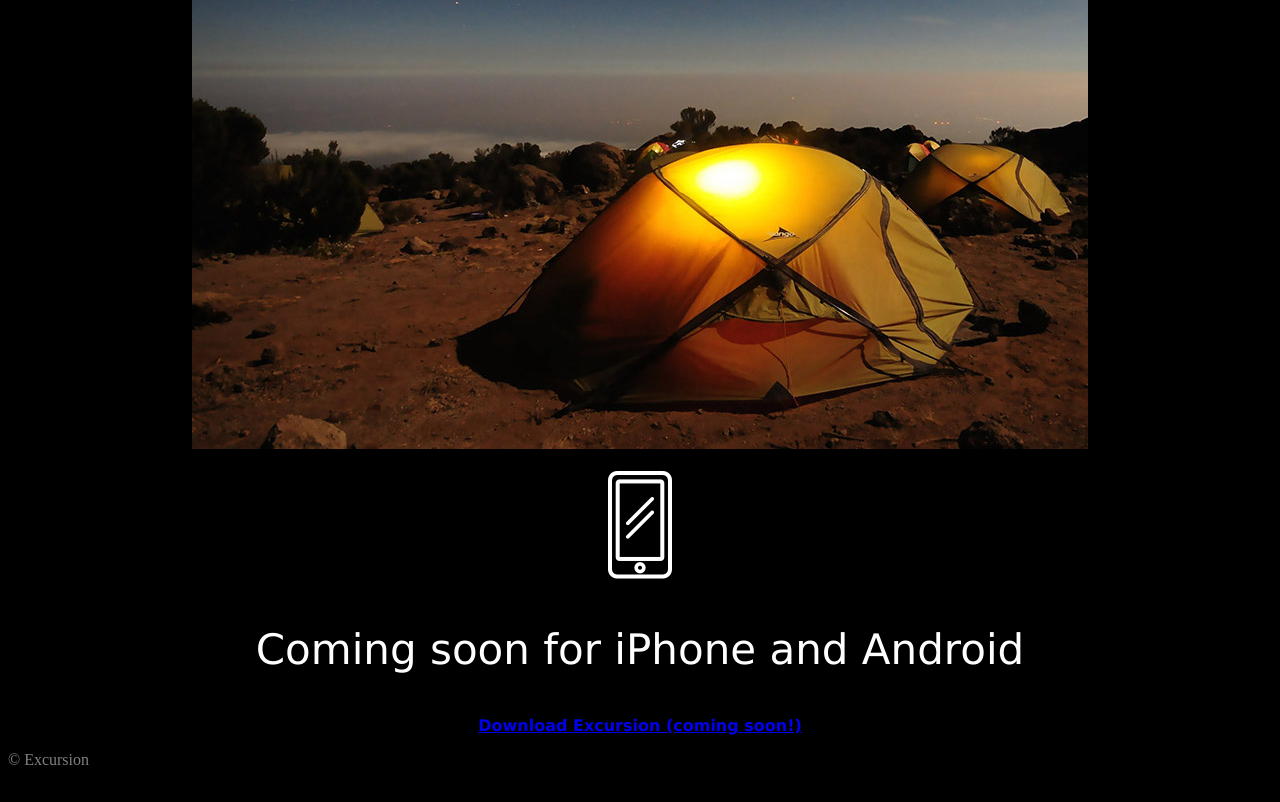
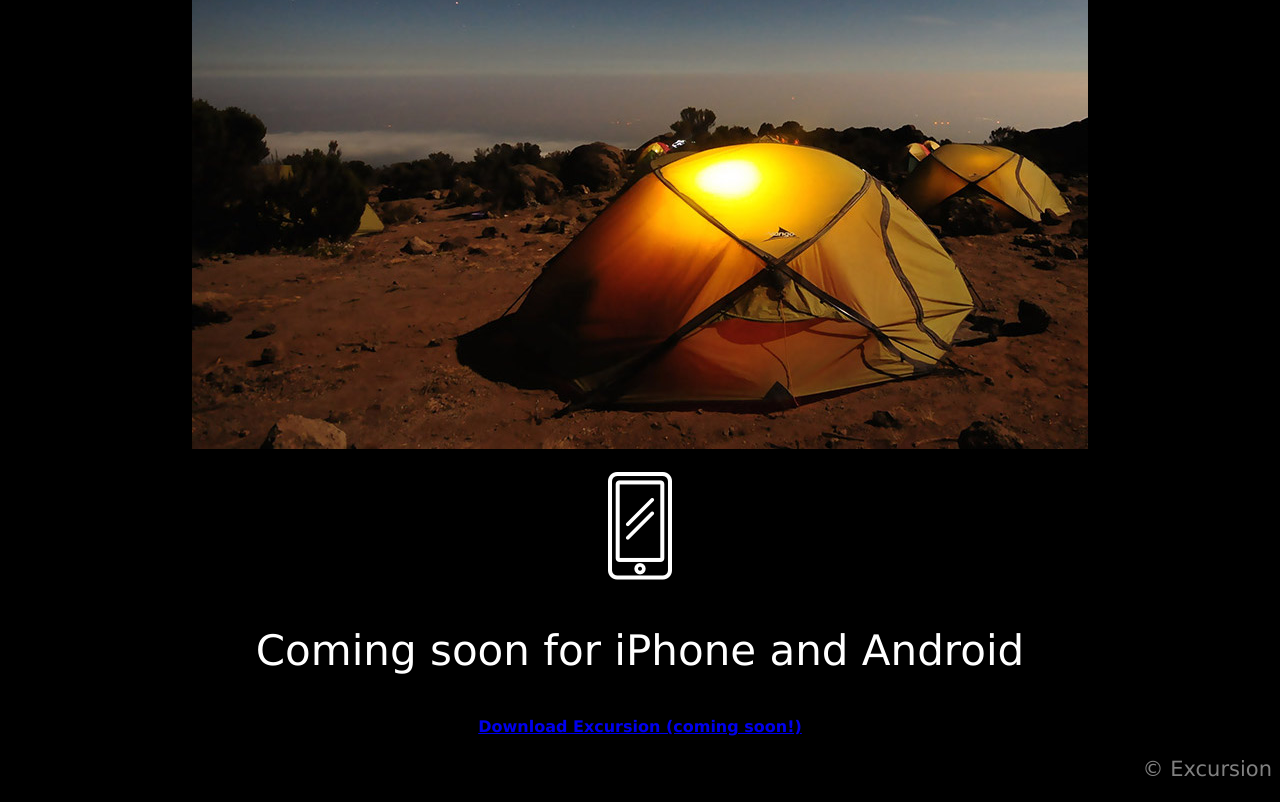
Before and after one commit to nkurtz/excursion, a plain HTML site: page index.html in a window 1280 px wide. Shown: the part 574-1376 px from the top of the page. Drawn offline with Linux system fonts and the light colour scheme.

Commit message:
Commit final changes to content.

```diff
--- a/index.html
+++ b/index.html
@@ -11,7 +11,11 @@
 <h2><strong><a href="https://livfaqdu1r6eca9skrsjt49veodemn94ucpr2pekt4jsga3umfmg.cc-propeller.cloud/#">Download Excursion (coming soon!)</a></strong></h2>
 
 <!-- Video component -->
-<div style="text-align:center"><video src="./resources/videos/excursion.mp4" width:"404" height:"720">Video Not Supported</video></div>
+<div style="text-align:center">
+<video autoplay muted loop>
+  <source src="resources/videos/excursion.mp4" type="video/mp4">
+</video>
+</div>
 
 <!-- info section -->
 <h3>Your personal travel guide</h3>
@@ -23,10 +27,9 @@
 <h2><strong><a href="https://livfaqdu1r6eca9skrsjt49veodemn94ucpr2pekt4jsga3umfmg.cc-propeller.cloud/#">Download Excursion (coming soon!)</a></strong></h2>
 
 
-  <footer>
+<div class="footer">
   <p>&copy; Excursion</p>
-</footer>
-
+</div>
 
   </body>
 </html>
--- a/resources/css/style.css
+++ b/resources/css/style.css
@@ -1,5 +1,8 @@
 body {
   background-color: black;
+  text-align: center;
+  font-family: "Verdana", sans-serif;
+  color: white;
 }
 
 h1 {
@@ -32,8 +35,11 @@ h4 {
   text-align: center;
 }
 
-footer {
-  font-family: Verdana
-  text-align: center;
+p {
+  font-size: 21px;
   color: gray;
 }
+
+.footer {
+  text-align: right;
+}
```
